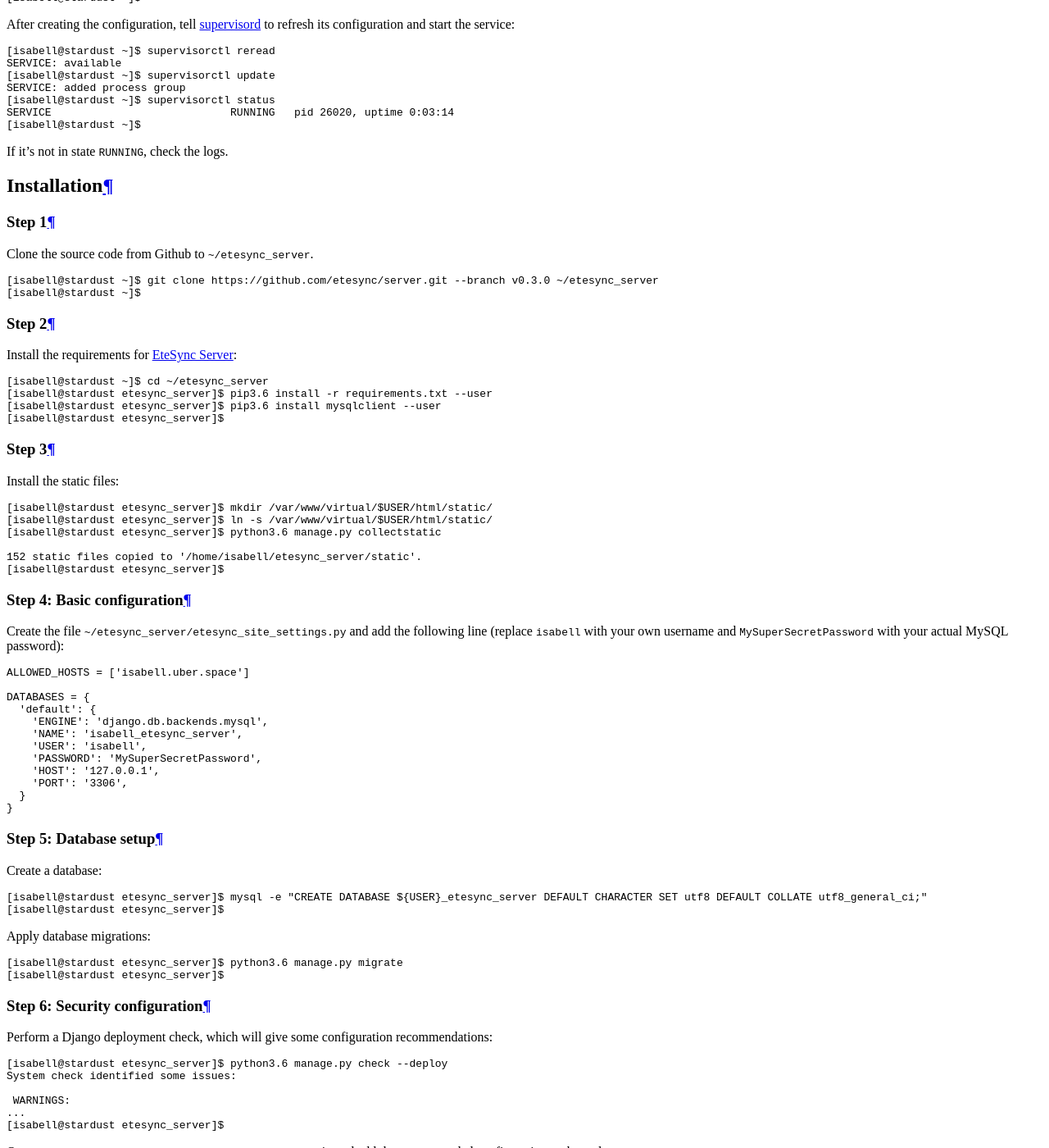
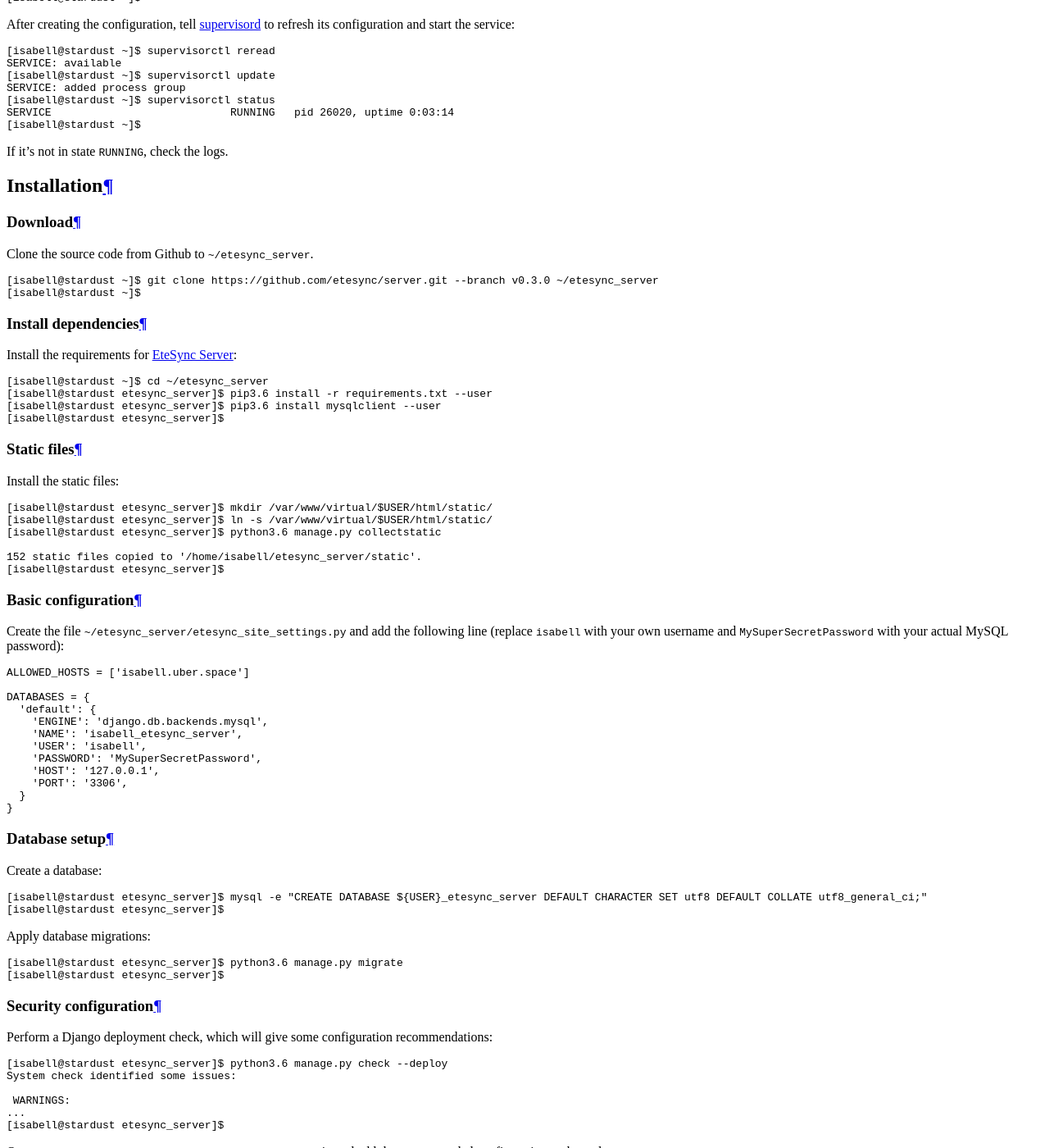
Before and after one commit to Uberspace/lab, a Sphinx documentation site: the page built from source/guide_etesync-server.rst, in a window 1280 px wide and 1400 px high, scrolled down 5498 px. Shown: the whole window at 82% size. Built offline with Sphinx 7.4.7 and the Read the Docs theme 2.0.0, drawn with Linux system fonts in a browser that asks for light colours; some of the changed text lies outside the part shown.

Commit message:
remove numbered steps from many guides

```diff
--- a/source/guide_etesync-server.rst
+++ b/source/guide_etesync-server.rst
@@ -61,8 +61,8 @@
 Installation
 ============
 
-Step 1
-------
+Download
+--------
 
 Clone the source code from Github to ``~/etesync_server``.
 
@@ -72,8 +72,8 @@
     [isabell@stardust ~]$ git clone https://github.com/etesync/server.git --branch v0.3.0 ~/etesync_server
     [isabell@stardust ~]$
 
-Step 2
-------
+Install dependencies
+--------------------
 
 Install the requirements for `EteSync Server`_:
 
@@ -84,8 +84,8 @@
     [isabell@stardust etesync_server]$ pip3.6 install mysqlclient --user
     [isabell@stardust etesync_server]$
 
-Step 3
-------
+Static files
+------------
 
 Install the static files:
 
@@ -98,8 +98,8 @@
     152 static files copied to '/home/isabell/etesync_server/static'.
     [isabell@stardust etesync_server]$
 
-Step 4: Basic configuration
----------------------------
+Basic configuration
+-------------------
 
 Create the file ``~/etesync_server/etesync_site_settings.py`` and add the following line
 (replace ``isabell`` with your own username and ``MySuperSecretPassword`` with your actual MySQL password):
@@ -120,8 +120,8 @@
       }
     }
 
-Step 5: Database setup
-----------------------
+Database setup
+--------------
 
 Create a database:
 
@@ -137,8 +137,8 @@
     [isabell@stardust etesync_server]$ python3.6 manage.py migrate
     [isabell@stardust etesync_server]$
 
-Step 6: Security configuration
-------------------------------
+Security configuration
+----------------------
 
 Perform a Django deployment check, which will give some configuration recommendations:
 
@@ -175,8 +175,8 @@
     [isabell@stardust etesync_server]$
 
 
-Step 7: Web backend configuration
----------------------------------
+Web backend configuration
+-------------------------
 
 .. note::
 
@@ -192,8 +192,8 @@
     Set backend for /static to apache.
     [isabell@stardust ~]$
 
-Step 8: Daemon setup
---------------------
+Daemon setup
+------------
 
 To deploy your application with ``uwsgi``, create a file at ``~/uwsgi/apps-enabled/etesync_server.ini`` with the following content:
 
@@ -222,8 +222,8 @@
     uwsgi: started
     [isabell@stardust ~]$
 
-Step 9: Test your installation
-------------------------------
+Test your installation
+----------------------
 
 Perform a CURL request to your URL (e.g. ``https://isabell.uber.space``) to see if your installation succeeded:
 
```
Also changed, not shown: source/guide_hugo.rst (+8 -8 lines), source/guide_mailman.rst (+14 -14 lines).
